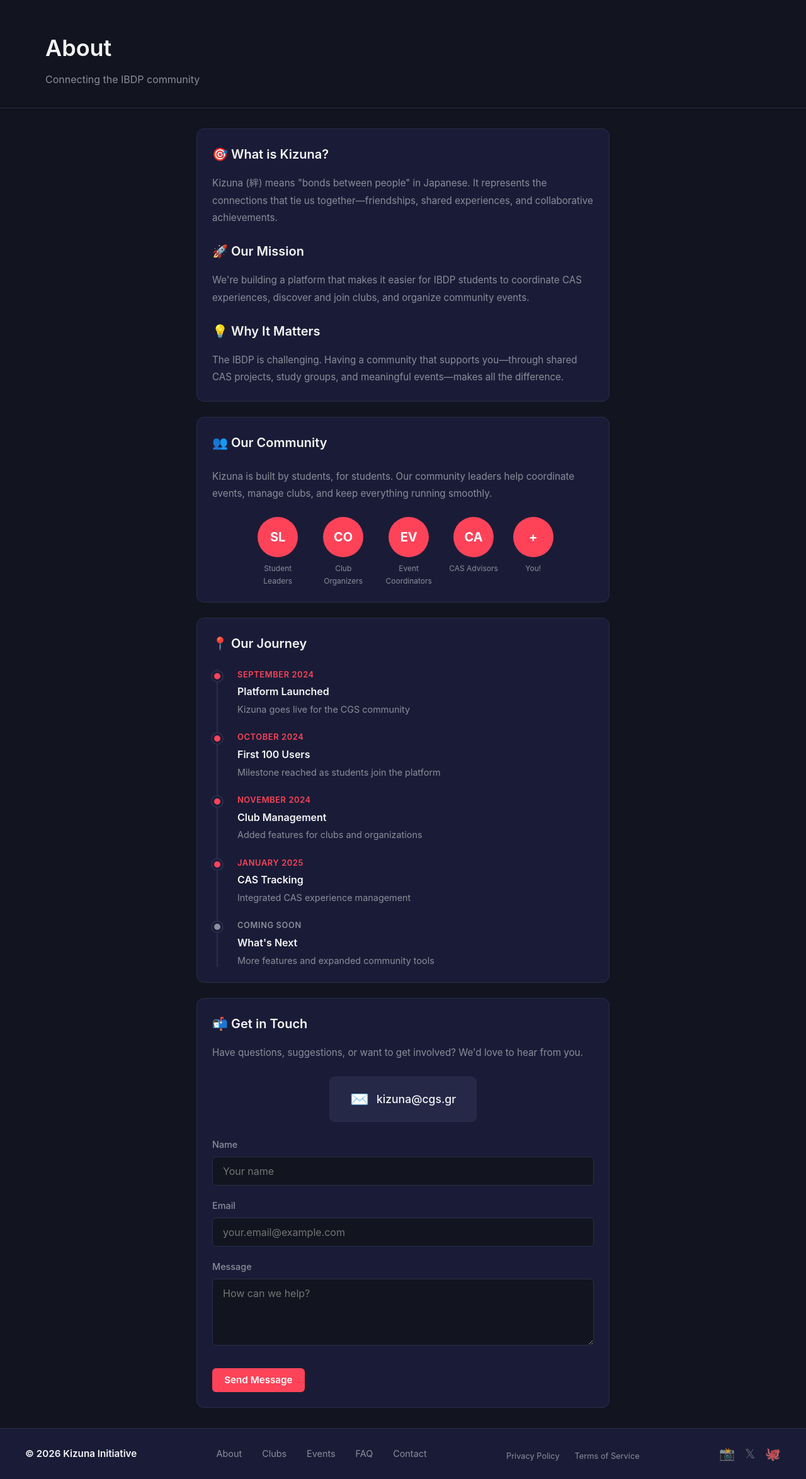
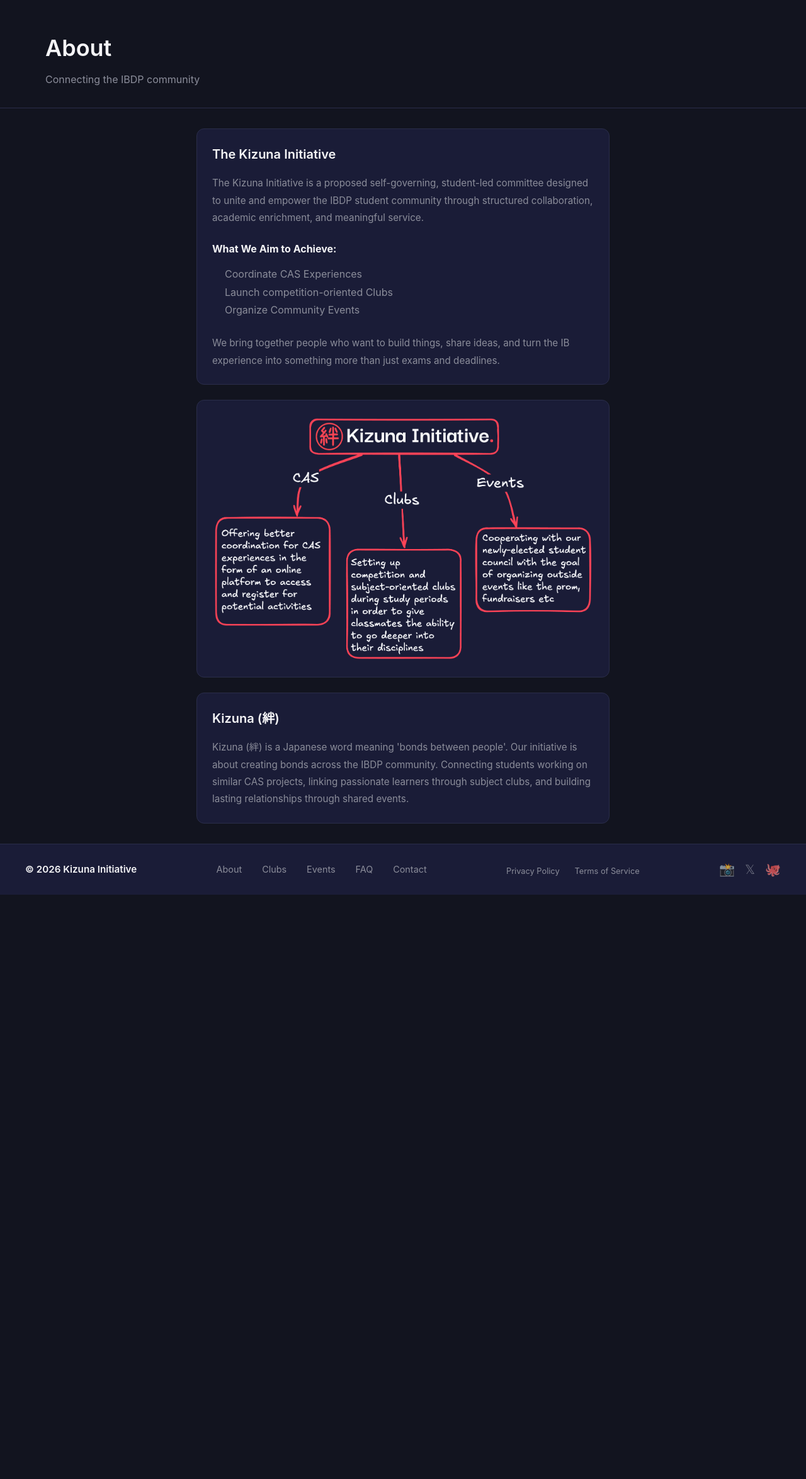
Before and after one commit to nitrimandylis/kizuna, a Flask app: page /about in a window 1280 px wide. Shown: the part 77-2426 px from the top of the page at 63% size. After the commit the page ends 1498 px from the top, so only its background shows below. Run offline with Flask 3, Linux system fonts and the light colour scheme; some libraries are stand-ins or nearby versions.

Commit message:
feat: redesign about page with initiative overview and graph

```diff
--- a/templates/about.html
+++ b/templates/about.html
@@ -15,133 +15,40 @@
         <div class="container" style="max-width: 720px;">
             <div class="card">
                 <div class="detail-section">
-                    <h3 style="font-size: 1.25rem; margin-bottom: 1rem;">🎯 What is Kizuna?</h3>
+                    <h3 style="font-size: 1.25rem; margin-bottom: 1rem;">The Kizuna Initiative</h3>
                     <p style="color: var(--text-muted); line-height: 1.8;">
-                        Kizuna (絆) means "bonds between people" in Japanese. It represents the connections that tie us together—friendships, shared experiences, and collaborative achievements.
+                        The Kizuna Initiative is a proposed self-governing, student-led committee designed to unite and empower the IBDP student community through structured collaboration, academic enrichment, and meaningful service.
                     </p>
                 </div>
 
                 <div class="detail-section">
-                    <h3 style="font-size: 1.25rem; margin-bottom: 1rem;">🚀 Our Mission</h3>
-                    <p style="color: var(--text-muted); line-height: 1.8;">
-                        We're building a platform that makes it easier for IBDP students to coordinate CAS experiences, discover and join clubs, and organize community events.
-                    </p>
+                    <h4 style="font-size: 1rem; margin-bottom: 0.75rem; color: var(--text-secondary);">What We Aim to Achieve:</h4>
+                    <ul style="color: var(--text-muted); line-height: 1.8; margin-left: 1.25rem;">
+                        <li>Coordinate CAS Experiences</li>
+                        <li>Launch competition-oriented Clubs</li>
+                        <li>Organize Community Events</li>
+                    </ul>
                 </div>
 
                 <div class="detail-section">
-                    <h3 style="font-size: 1.25rem; margin-bottom: 1rem;">💡 Why It Matters</h3>
                     <p style="color: var(--text-muted); line-height: 1.8;">
-                        The IBDP is challenging. Having a community that supports you—through shared CAS projects, study groups, and meaningful events—makes all the difference.
+                        We bring together people who want to build things, share ideas, and turn the IB experience into something more than just exams and deadlines.
                     </p>
                 </div>
             </div>
 
             <div class="card" style="margin-top: 1.5rem;">
-                <div class="detail-section">
-                    <h3 style="font-size: 1.25rem; margin-bottom: 1.5rem;">👥 Our Community</h3>
-                    <p style="color: var(--text-muted); line-height: 1.8; margin-bottom: 1.5rem;">
-                        Kizuna is built by students, for students. Our community leaders help coordinate events, manage clubs, and keep everything running smoothly.
-                    </p>
-                    <div class="community-avatars">
-                        <div class="community-avatar-group">
-                            <div class="community-avatar">SL</div>
-                            <span class="community-avatar-label">Student Leaders</span>
-                        </div>
-                        <div class="community-avatar-group">
-                            <div class="community-avatar">CO</div>
-                            <span class="community-avatar-label">Club Organizers</span>
-                        </div>
-                        <div class="community-avatar-group">
-                            <div class="community-avatar">EV</div>
-                            <span class="community-avatar-label">Event Coordinators</span>
-                        </div>
-                        <div class="community-avatar-group">
-                            <div class="community-avatar">CA</div>
-                            <span class="community-avatar-label">CAS Advisors</span>
-                        </div>
-                        <div class="community-avatar-group">
-                            <div class="community-avatar">+</div>
-                            <span class="community-avatar-label">You!</span>
-                        </div>
-                    </div>
+                <div class="detail-section" style="text-align: center;">
+                    <img src="{{ url_for('static', filename='images/graph@3x.png') }}" alt="Kizuna Graph" style="max-width: 100%; height: auto; border-radius: 8px;">
                 </div>
             </div>
 
             <div class="card" style="margin-top: 1.5rem;">
                 <div class="detail-section">
-                    <h3 style="font-size: 1.25rem; margin-bottom: 1.5rem;">📍 Our Journey</h3>
-                    <div class="timeline">
-                        <div class="timeline-item">
-                            <div class="timeline-marker"></div>
-                            <div class="timeline-content">
-                                <div class="timeline-date">September 2024</div>
-                                <div class="timeline-title">Platform Launched</div>
-                                <div class="timeline-description">Kizuna goes live for the CGS community</div>
-                            </div>
-                        </div>
-                        <div class="timeline-item">
-                            <div class="timeline-marker"></div>
-                            <div class="timeline-content">
-                                <div class="timeline-date">October 2024</div>
-                                <div class="timeline-title">First 100 Users</div>
-                                <div class="timeline-description">Milestone reached as students join the platform</div>
-                            </div>
-                        </div>
-                        <div class="timeline-item">
-                            <div class="timeline-marker"></div>
-                            <div class="timeline-content">
-                                <div class="timeline-date">November 2024</div>
-                                <div class="timeline-title">Club Management</div>
-                                <div class="timeline-description">Added features for clubs and organizations</div>
-                            </div>
-                        </div>
-                        <div class="timeline-item">
-                            <div class="timeline-marker"></div>
-                            <div class="timeline-content">
-                                <div class="timeline-date">January 2025</div>
-                                <div class="timeline-title">CAS Tracking</div>
-                                <div class="timeline-description">Integrated CAS experience management</div>
-                            </div>
-                        </div>
-                        <div class="timeline-item">
-                            <div class="timeline-marker timeline-marker-future"></div>
-                            <div class="timeline-content">
-                                <div class="timeline-date">Coming Soon</div>
-                                <div class="timeline-title">What's Next</div>
-                                <div class="timeline-description">More features and expanded community tools</div>
-                            </div>
-                        </div>
-                    </div>
-                </div>
-            </div>
-
-            <div class="card" style="margin-top: 1.5rem;">
-                <div class="detail-section">
-                    <h3 style="font-size: 1.25rem; margin-bottom: 1rem;">📬 Get in Touch</h3>
-                    <p style="color: var(--text-muted); line-height: 1.8; margin-bottom: 1.5rem;">
-                        Have questions, suggestions, or want to get involved? We'd love to hear from you.
+                    <h3 style="font-size: 1.25rem; margin-bottom: 1rem;">Kizuna (絆)</h3>
+                    <p style="color: var(--text-muted); line-height: 1.8;">
+                        Kizuna (絆) is a Japanese word meaning 'bonds between people'. Our initiative is about creating bonds across the IBDP community. Connecting students working on similar CAS projects, linking passionate learners through subject clubs, and building lasting relationships through shared events.
                     </p>
-                    <div class="contact-section">
-                        <a href="mailto:kizuna@cgs.gr" class="contact-email-link">
-                            <span class="contact-email-icon">✉️</span>
-                            <span class="contact-email-text">kizuna@cgs.gr</span>
-                        </a>
-                    </div>
-                    <div class="contact-form-placeholder" style="margin-top: 1.5rem;">
-                        <div class="form-group">
-                            <label class="form-label">Name</label>
-                            <input type="text" class="form-input" placeholder="Your name">
-                        </div>
-                        <div class="form-group">
-                            <label class="form-label">Email</label>
-                            <input type="email" class="form-input" placeholder="your.email@example.com">
-                        </div>
-                        <div class="form-group">
-                            <label class="form-label">Message</label>
-                            <textarea class="form-input" rows="4" placeholder="How can we help?"></textarea>
-                        </div>
-                        <button class="btn btn-primary" style="margin-top: 0.5rem;">Send Message</button>
-                    </div>
                 </div>
             </div>
         </div>
```
Also changed, not shown: static/images/graph@3x.png (added).
